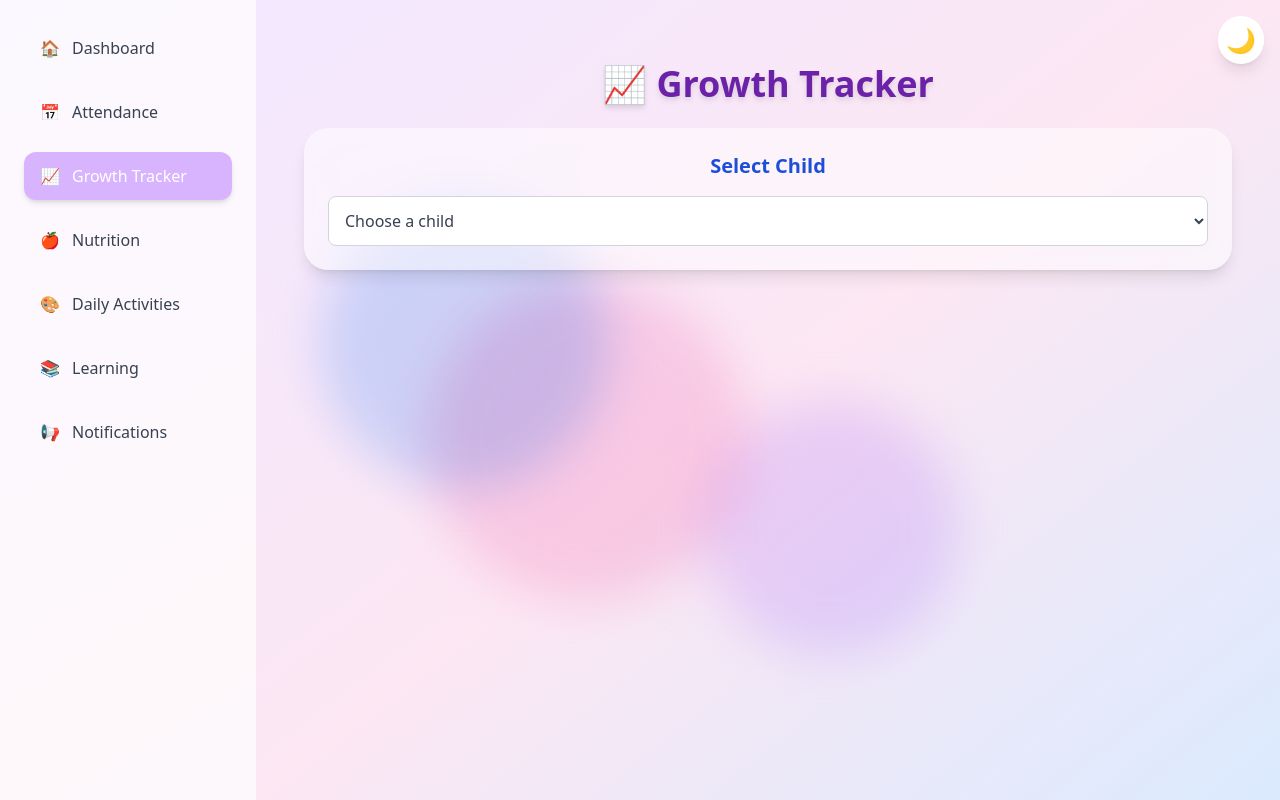
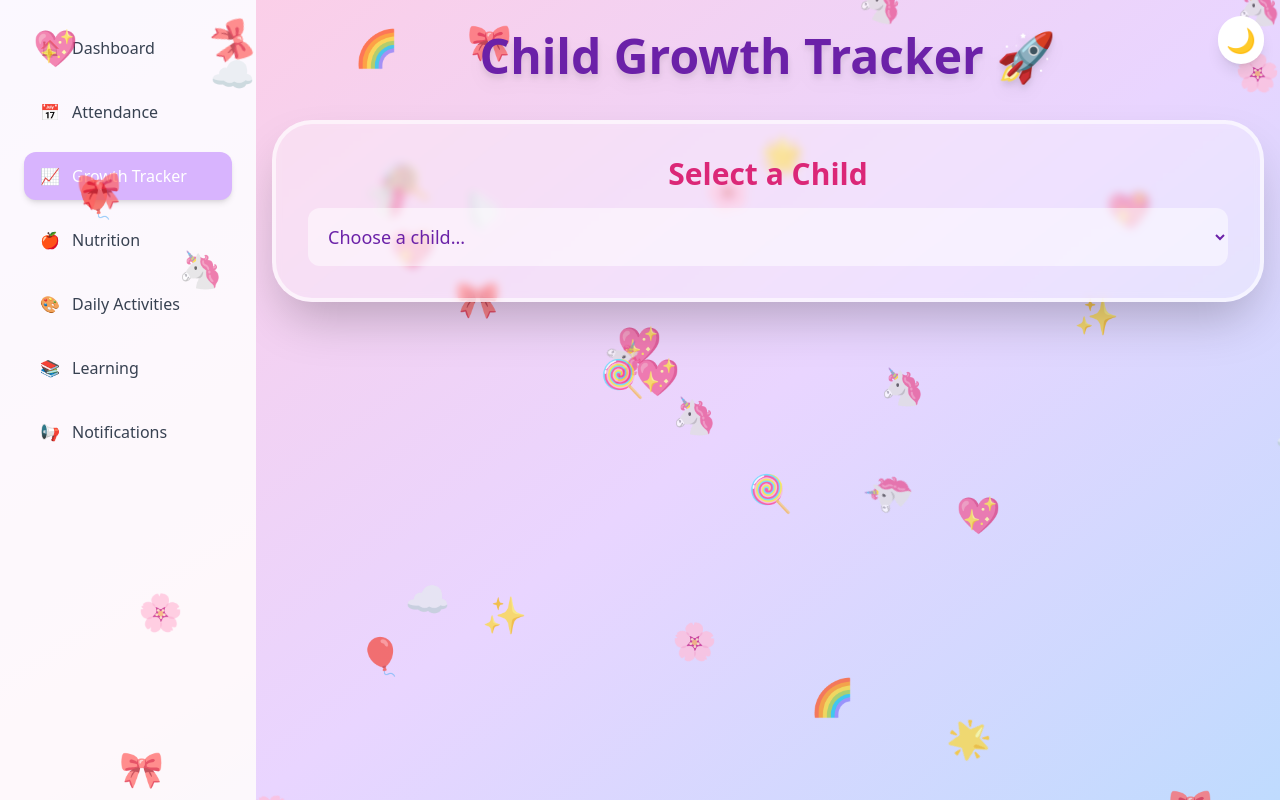
Before and after one commit to MohamedYunus2005/Playschool, a React (Create React App) app: page /growth-tracker in a window 1280 px wide. Built offline with nearby package versions, Linux system fonts and the light colour scheme.

Commit message:
Update GrowthTracker.js

```diff
--- a/src/components/Growth/GrowthTracker.js
+++ b/src/components/Growth/GrowthTracker.js
@@ -33,14 +33,21 @@
     });
 
     const isUnicornTheme = theme === 'unicorn';
-    const bgColor = isUnicornTheme ? 'bg-gradient-to-br from-purple-100 via-pink-100 to-blue-100' : 'bg-gradient-to-br from-gray-900 via-purple-950 to-blue-950 text-white';
+    const bgColor = isUnicornTheme
+        ? 'bg-gradient-to-br from-pink-200 via-purple-200 to-blue-200'
+        : 'bg-gradient-to-br from-gray-900 via-purple-950 to-blue-950 text-white';
 
-    const cardClasses = `p-6 rounded-3xl shadow-lg transition-all duration-500 transform hover:scale-105`;
-    const cardBgColor = isUnicornTheme ? 'bg-white/50 backdrop-blur-sm' : 'bg-gray-800/50 backdrop-blur-sm text-white';
-    const textColor = isUnicornTheme ? 'text-gray-700' : 'text-gray-300';
+    const cardClasses = `p-8 rounded-[40px] shadow-2xl transition-all duration-500 transform hover:scale-[1.02] border-4 border-white border-opacity-60 backdrop-blur-sm`;
+    const cardBgColor = isUnicornTheme
+        ? 'bg-white/30'
+        : 'bg-gray-800/50 text-white';
     const headerColor = isUnicornTheme ? 'text-purple-800' : 'text-yellow-200';
-    const subHeadingColor = isUnicornTheme ? 'text-blue-700' : 'text-purple-300';
-    const buttonBaseClasses = `px-6 py-2 rounded-full text-sm font-semibold transition-all duration-300 transform hover:scale-105`;
+    const subHeadingColor = isUnicornTheme ? 'text-pink-600' : 'text-blue-300';
+    const inputClasses = `w-full p-4 rounded-xl text-lg transition-all duration-300 focus:outline-none focus:ring-4`;
+
+    const floatingEmojis = isUnicornTheme
+        ? ['🦄', '🌈', '🌟', '☁️', '🎈', '🍭', '🎀', '💖', '✨', '🌸']
+        : ['🌙', '✨', '🪐', '💫', '🚀', '⭐', '☄️', '🔮', '👽', '🌌'];
 
     // Load data from localStorage
     useEffect(() => {
@@ -108,15 +115,17 @@
                 {
                     label: 'Height (cm)',
                     data: records.map(record => record.height),
-                    borderColor: isUnicornTheme ? 'rgb(75, 192, 192)' : 'rgb(129, 230, 217)',
-                    backgroundColor: isUnicornTheme ? 'rgba(75, 192, 192, 0.2)' : 'rgba(129, 230, 217, 0.2)',
+                    borderColor: isUnicornTheme ? '#f472b6' : '#a855f7',
+                    backgroundColor: isUnicornTheme ? 'rgba(244, 114, 182, 0.4)' : 'rgba(168, 85, 247, 0.4)',
+                    tension: 0.4,
                     yAxisID: 'y',
                 },
                 {
                     label: 'Weight (kg)',
                     data: records.map(record => record.weight),
-                    borderColor: isUnicornTheme ? 'rgb(255, 99, 132)' : 'rgb(255, 179, 196)',
-                    backgroundColor: isUnicornTheme ? 'rgba(255, 99, 132, 0.2)' : 'rgba(255, 179, 196, 0.2)',
+                    borderColor: isUnicornTheme ? '#8b5cf6' : '#ec4899',
+                    backgroundColor: isUnicornTheme ? 'rgba(139, 92, 246, 0.4)' : 'rgba(236, 72, 153, 0.4)',
+                    tension: 0.4,
                     yAxisID: 'y1',
                 },
             ],
@@ -137,10 +146,10 @@
                     title: {
                         display: true,
                         text: 'Height (cm)',
-                        color: isUnicornTheme ? '#4B5563' : '#E5E7EB'
+                        color: isUnicornTheme ? '#3b0764' : '#d1d5db'
                     },
-                    ticks: { color: isUnicornTheme ? '#4B5563' : '#9CA3AF' },
-                    grid: { color: isUnicornTheme ? 'rgba(209, 213, 219, 0.5)' : 'rgba(107, 114, 128, 0.5)' }
+                    ticks: { color: isUnicornTheme ? '#3b0764' : '#9ca3af' },
+                    grid: { color: isUnicornTheme ? 'rgba(209, 213, 219, 0.5)' : 'rgba(55, 65, 81, 0.5)' }
                 },
                 y1: {
                     type: 'linear',
@@ -149,28 +158,29 @@
                     title: {
                         display: true,
                         text: 'Weight (kg)',
-                        color: isUnicornTheme ? '#4B5563' : '#E5E7EB'
+                        color: isUnicornTheme ? '#3b0764' : '#d1d5db'
                     },
-                    ticks: { color: isUnicornTheme ? '#4B5563' : '#9CA3AF' },
+                    ticks: { color: isUnicornTheme ? '#3b0764' : '#9ca3af' },
                     grid: {
                         drawOnChartArea: false,
-                        color: isUnicornTheme ? 'rgba(209, 213, 219, 0.5)' : 'rgba(107, 114, 128, 0.5)'
+                        color: isUnicornTheme ? 'rgba(209, 213, 219, 0.5)' : 'rgba(55, 65, 81, 0.5)'
                     }
                 },
                 x: {
-                    ticks: { color: isUnicornTheme ? '#4B5563' : '#9CA3AF' },
-                    grid: { color: isUnicornTheme ? 'rgba(209, 213, 219, 0.5)' : 'rgba(107, 114, 128, 0.5)' }
+                    ticks: { color: isUnicornTheme ? '#3b0764' : '#9ca3af' },
+                    grid: { color: isUnicornTheme ? 'rgba(209, 213, 219, 0.5)' : 'rgba(55, 65, 81, 0.5)' }
                 }
             },
             plugins: {
                 title: {
                     display: true,
                     text: `Growth Chart for ${student?.name || 'Selected Child'}`,
-                    color: isUnicornTheme ? '#4B5563' : '#E5E7EB'
+                    color: isUnicornTheme ? '#3b0764' : '#e5e7eb',
+                    font: { size: 18, weight: 'bold' }
                 },
                 legend: {
                     labels: {
-                        color: isUnicornTheme ? '#4B5563' : '#D1D5DB'
+                        color: isUnicornTheme ? '#3b0764' : '#d1d5db'
                     }
                 }
             }
@@ -182,38 +192,41 @@
     const chartData = getChartData();
 
     return (
-        <div className={`min-h-screen p-8 transition-all duration-1000 ${bgColor}`}>
-            {/* Themed background blobs for both light and dark modes */}
-            {isUnicornTheme ? (
-                <>
-                    <div className="absolute top-1/4 left-1/4 w-72 h-72 bg-blue-200 rounded-full mix-blend-multiply filter blur-xl opacity-70 animate-blob z-0"></div>
-                    <div className="absolute top-1/2 right-1/4 w-64 h-64 bg-purple-200 rounded-full mix-blend-multiply filter blur-xl opacity-70 animate-blob animation-delay-2000 z-0"></div>
-                    <div className="absolute bottom-1/4 left-1/3 w-80 h-80 bg-pink-200 rounded-full mix-blend-multiply filter blur-xl opacity-70 animate-blob animation-delay-4000 z-0"></div>
-                </>
-            ) : (
-                <>
-                    <div className="absolute top-1/4 left-1/4 w-72 h-72 bg-blue-500 rounded-full mix-blend-screen filter blur-xl opacity-50 animate-blob z-0"></div>
-                    <div className="absolute top-1/2 right-1/4 w-64 h-64 bg-purple-500 rounded-full mix-blend-screen filter blur-xl opacity-50 animate-blob animation-delay-2000 z-0"></div>
-                    <div className="absolute bottom-1/4 left-1/3 w-80 h-80 bg-pink-500 rounded-full mix-blend-screen filter blur-xl opacity-50 animate-blob animation-delay-4000 z-0"></div>
-                </>
-            )}
+        <div className={`font-sans overflow-hidden transition-all duration-1000 ${bgColor} min-h-screen relative`}>
+            {/* Animated Background Emojis */}
+            <div className="fixed inset-0 overflow-hidden pointer-events-none">
+                {Array.from({ length: 40 }).map((_, index) => (
+                    <div
+                        key={index}
+                        className={`absolute text-4xl opacity-70 animate-float-spin`}
+                        style={{
+                            top: `${Math.random() * 100}%`,
+                            left: `${Math.random() * 100}%`,
+                            animationDelay: `${Math.random() * 10}s`,
+                            animationDuration: `${Math.random() * 5 + 5}s`
+                        }}
+                    >
+                        {floatingEmojis[Math.floor(Math.random() * floatingEmojis.length)]}
+                    </div>
+                ))}
+            </div>
 
             <div className="relative z-10 container mx-auto px-4 py-8">
-                <h1 className={`text-4xl font-extrabold text-center mb-6 drop-shadow-md transition-colors duration-500 ${headerColor}`}>
-                    📈 Growth Tracker
+                <h1 className={`text-5xl font-extrabold text-center mb-10 drop-shadow-lg transition-colors duration-500 ${headerColor}`}>
+                    Child Growth Tracker 🚀
                 </h1>
-
+                <div className="flex flex-col space-y-8">
                     {/* Student Selection */}
                     <div className={`${cardClasses} ${cardBgColor}`}>
-                    <h2 className={`text-xl font-semibold mb-4 ${subHeadingColor}`}>Select Child</h2>
+                        <h2 className={`text-3xl font-bold mb-4 ${subHeadingColor}`}>Select a Child</h2>
                         <select
                             value={selectedStudent}
                             onChange={(e) => setSelectedStudent(e.target.value)}
-                        className={`w-full p-3 rounded-lg focus:outline-none focus:ring-2 transition-all duration-300 ${isUnicornTheme ? 'bg-white border border-gray-300 text-gray-700 focus:ring-pink-300' : 'bg-gray-700 border border-gray-600 text-white focus:ring-purple-500'}`}
+                            className={`${inputClasses} ${isUnicornTheme ? 'bg-white/50 border-pink-300 text-purple-800 focus:ring-pink-300' : 'bg-gray-700/50 border-purple-500 text-white focus:ring-purple-500'}`}
                         >
-                        <option value="" className={isUnicornTheme ? 'text-gray-400' : 'text-gray-400'}>Choose a child</option>
+                            <option value="" className={isUnicornTheme ? 'text-gray-400' : 'text-gray-400'}>Choose a child...</option>
                             {students.map(student => (
-                            <option key={student.id} value={student.id} className={textColor}>
+                                <option key={student.id} value={student.id} className={isUnicornTheme ? 'text-gray-800' : 'text-white'}>
                                     {student.name}
                                 </option>
                             ))}
@@ -222,22 +235,22 @@
 
                     {/* Add New Record Form */}
                     {selectedStudent && (
-                    <div className={`${cardClasses} ${cardBgColor} mt-6`}>
-                        <h2 className={`text-xl font-semibold mb-4 ${subHeadingColor}`}>Add New Measurement</h2>
-                        <form onSubmit={handleSubmitRecord} className="grid grid-cols-1 md:grid-cols-4 gap-4">
+                        <div className={`${cardClasses} ${cardBgColor}`}>
+                            <h2 className={`text-3xl font-bold mb-6 ${subHeadingColor}`}>Add New Measurement</h2>
+                            <form onSubmit={handleSubmitRecord} className="grid grid-cols-1 md:grid-cols-4 gap-6 items-end">
                                 <div>
-                                <label className={`block text-sm font-medium mb-1 ${textColor}`}>Date</label>
+                                    <label className={`block text-lg font-medium mb-2 ${subHeadingColor}`}>Date</label>
                                     <input
                                         type="date"
                                         name="date"
                                         value={newRecord.date}
                                         onChange={handleInputChange}
-                                    className={`w-full p-2 rounded-lg focus:outline-none focus:ring-2 transition-all duration-300 ${isUnicornTheme ? 'bg-white border border-gray-300 text-gray-700 focus:ring-pink-300' : 'bg-gray-700 border border-gray-600 text-white focus:ring-purple-500'}`}
+                                        className={`${inputClasses} ${isUnicornTheme ? 'bg-white/50 border-pink-300 text-purple-800 focus:ring-pink-300' : 'bg-gray-700/50 border-purple-500 text-white focus:ring-purple-500'}`}
                                         required
                                     />
                                 </div>
                                 <div>
-                                <label className={`block text-sm font-medium mb-1 ${textColor}`}>Height (cm)</label>
+                                    <label className={`block text-lg font-medium mb-2 ${subHeadingColor}`}>Height (cm)</label>
                                     <input
                                         type="number"
                                         name="height"
@@ -245,13 +258,13 @@
                                         onChange={handleInputChange}
                                         step="0.1"
                                         min="0"
-                                    className={`w-full p-2 rounded-lg focus:outline-none focus:ring-2 transition-all duration-300 ${isUnicornTheme ? 'bg-white border border-gray-300 text-gray-700 focus:ring-pink-300' : 'bg-gray-700 border border-gray-600 text-white focus:ring-purple-500'}`}
+                                        className={`${inputClasses} ${isUnicornTheme ? 'bg-white/50 border-pink-300 text-purple-800 focus:ring-pink-300' : 'bg-gray-700/50 border-purple-500 text-white focus:ring-purple-500'}`}
                                         placeholder="e.g., 85.5"
                                         required
                                     />
                                 </div>
                                 <div>
-                                <label className={`block text-sm font-medium mb-1 ${textColor}`}>Weight (kg)</label>
+                                    <label className={`block text-lg font-medium mb-2 ${subHeadingColor}`}>Weight (kg)</label>
                                     <input
                                         type="number"
                                         name="weight"
@@ -259,15 +272,15 @@
                                         onChange={handleInputChange}
                                         step="0.1"
                                         min="0"
-                                    className={`w-full p-2 rounded-lg focus:outline-none focus:ring-2 transition-all duration-300 ${isUnicornTheme ? 'bg-white border border-gray-300 text-gray-700 focus:ring-pink-300' : 'bg-gray-700 border border-gray-600 text-white focus:ring-purple-500'}`}
+                                        className={`${inputClasses} ${isUnicornTheme ? 'bg-white/50 border-pink-300 text-purple-800 focus:ring-pink-300' : 'bg-gray-700/50 border-purple-500 text-white focus:ring-purple-500'}`}
                                         placeholder="e.g., 12.3"
                                         required
                                     />
                                 </div>
-                            <div className="flex items-end">
+                                <div className="md:col-span-1">
                                     <button
                                         type="submit"
-                                    className={`w-full font-bold px-6 py-2 rounded-full transition-all duration-300 transform hover:scale-105 shadow-lg ${isUnicornTheme ? 'bg-gradient-to-r from-pink-400 via-purple-400 to-blue-400 text-white hover:from-pink-500 hover:via-purple-500 hover:to-blue-500' : 'bg-gradient-to-r from-blue-500 via-purple-600 to-pink-500 text-white hover:from-blue-600 hover:via-purple-700 hover:to-pink-600'}`}
+                                        className={`w-full font-bold px-8 py-4 rounded-full text-white text-lg transition-all duration-300 transform hover:scale-105 shadow-xl ${isUnicornTheme ? 'bg-gradient-to-r from-pink-400 to-purple-400 hover:from-pink-500 hover:to-purple-500' : 'bg-gradient-to-r from-blue-500 to-purple-600 hover:from-blue-600 hover:to-purple-700'}`}
                                     >
                                         Add Record
                                     </button>
@@ -278,9 +291,9 @@
 
                     {/* Growth Chart */}
                     {chartData && (
-                    <div className={`${cardClasses} ${cardBgColor} mt-6`}>
-                        <h2 className={`text-xl font-semibold mb-4 ${subHeadingColor}`}>Growth Progress</h2>
-                        <div className="h-96">
+                        <div className={`${cardClasses} ${cardBgColor}`}>
+                            <h2 className={`text-3xl font-bold mb-4 ${subHeadingColor}`}>Growth Progress</h2>
+                            <div className="h-96 w-full">
                                 <Line data={chartData.data} options={chartData.options} />
                             </div>
                         </div>
@@ -288,23 +301,23 @@
 
                     {/* Growth Records Table */}
                     {selectedStudent && growthRecords[selectedStudent] && (
-                    <div className={`${cardClasses} ${cardBgColor} mt-6`}>
-                        <h2 className={`text-xl font-semibold mb-4 ${subHeadingColor}`}>Measurement History</h2>
+                        <div className={`${cardClasses} ${cardBgColor}`}>
+                            <h2 className={`text-3xl font-bold mb-4 ${subHeadingColor}`}>Measurement History</h2>
                             <div className="overflow-x-auto">
-                            <table className="w-full table-auto">
+                                <table className="w-full table-auto border-collapse">
                                     <thead>
-                                    <tr className={`border-b-2 transition-colors duration-500 ${isUnicornTheme ? 'border-gray-200' : 'border-gray-700'}`}>
-                                        <th className={`px-4 py-2 text-left font-bold ${textColor}`}>Date</th>
-                                        <th className={`px-4 py-2 text-left font-bold ${textColor}`}>Height (cm)</th>
-                                        <th className={`px-4 py-2 text-left font-bold ${textColor}`}>Weight (kg)</th>
+                                        <tr className={`border-b-4 transition-colors duration-500 ${isUnicornTheme ? 'border-pink-300/60' : 'border-purple-600/60'}`}>
+                                            <th className={`px-4 py-4 text-left font-extrabold ${subHeadingColor}`}>Date</th>
+                                            <th className={`px-4 py-4 text-left font-extrabold ${subHeadingColor}`}>Height (cm)</th>
+                                            <th className={`px-4 py-4 text-left font-extrabold ${subHeadingColor}`}>Weight (kg)</th>
                                         </tr>
                                     </thead>
                                     <tbody>
                                         {growthRecords[selectedStudent].map((record, index) => (
-                                        <tr key={index} className={`border-b transition-colors duration-500 ${isUnicornTheme ? 'border-gray-100' : 'border-gray-800'}`}>
-                                            <td className={`px-4 py-2 ${textColor}`}>{new Date(record.date).toLocaleDateString('en-IN')}</td>
-                                            <td className={`px-4 py-2 ${textColor}`}>{record.height}</td>
-                                            <td className={`px-4 py-2 ${textColor}`}>{record.weight}</td>
+                                            <tr key={index} className={`border-b-2 transition-colors duration-500 ${isUnicornTheme ? 'border-pink-200/50' : 'border-gray-700/50'}`}>
+                                                <td className={`px-4 py-3 ${isUnicornTheme ? 'text-gray-700' : 'text-gray-300'}`}>{new Date(record.date).toLocaleDateString('en-IN')}</td>
+                                                <td className={`px-4 py-3 ${isUnicornTheme ? 'text-gray-700' : 'text-gray-300'}`}>{record.height}</td>
+                                                <td className={`px-4 py-3 ${isUnicornTheme ? 'text-gray-700' : 'text-gray-300'}`}>{record.weight}</td>
                                             </tr>
                                         ))}
                                     </tbody>
@@ -314,6 +327,28 @@
                     )}
                 </div>
             </div>
+
+            {/* Custom CSS for animations */}
+            <style>
+                {`
+                @keyframes float-spin {
+                    0% { transform: translateY(0px) rotate(0deg); }
+                    50% { transform: translateY(-20px) rotate(360deg); }
+                    100% { transform: translateY(0px) rotate(720deg); }
+                }
+                .animate-float-spin {
+                    animation: float-spin var(--animation-duration, 8s) ease-in-out infinite;
+                }
+                .animate-pulse-sparkle {
+                    animation: pulse-sparkle 2s ease-in-out infinite alternate;
+                }
+                @keyframes pulse-sparkle {
+                    from { transform: scale(1); opacity: 0.7; }
+                    to { transform: scale(1.1); opacity: 1; }
+                }
+                `}
+            </style>
+        </div>
     );
 };
 
```
Lines whose indentation alone changed are shown as unchanged.
